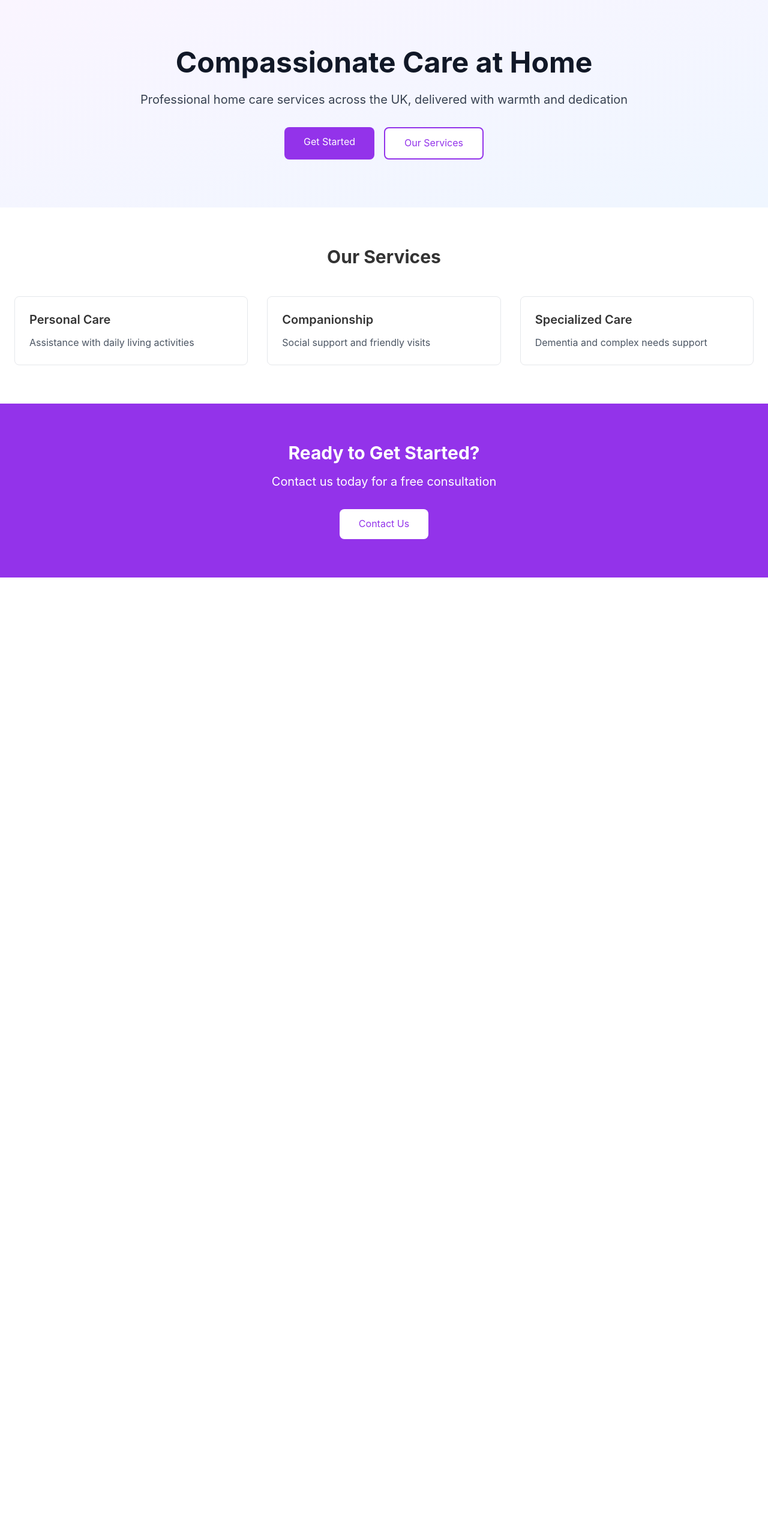
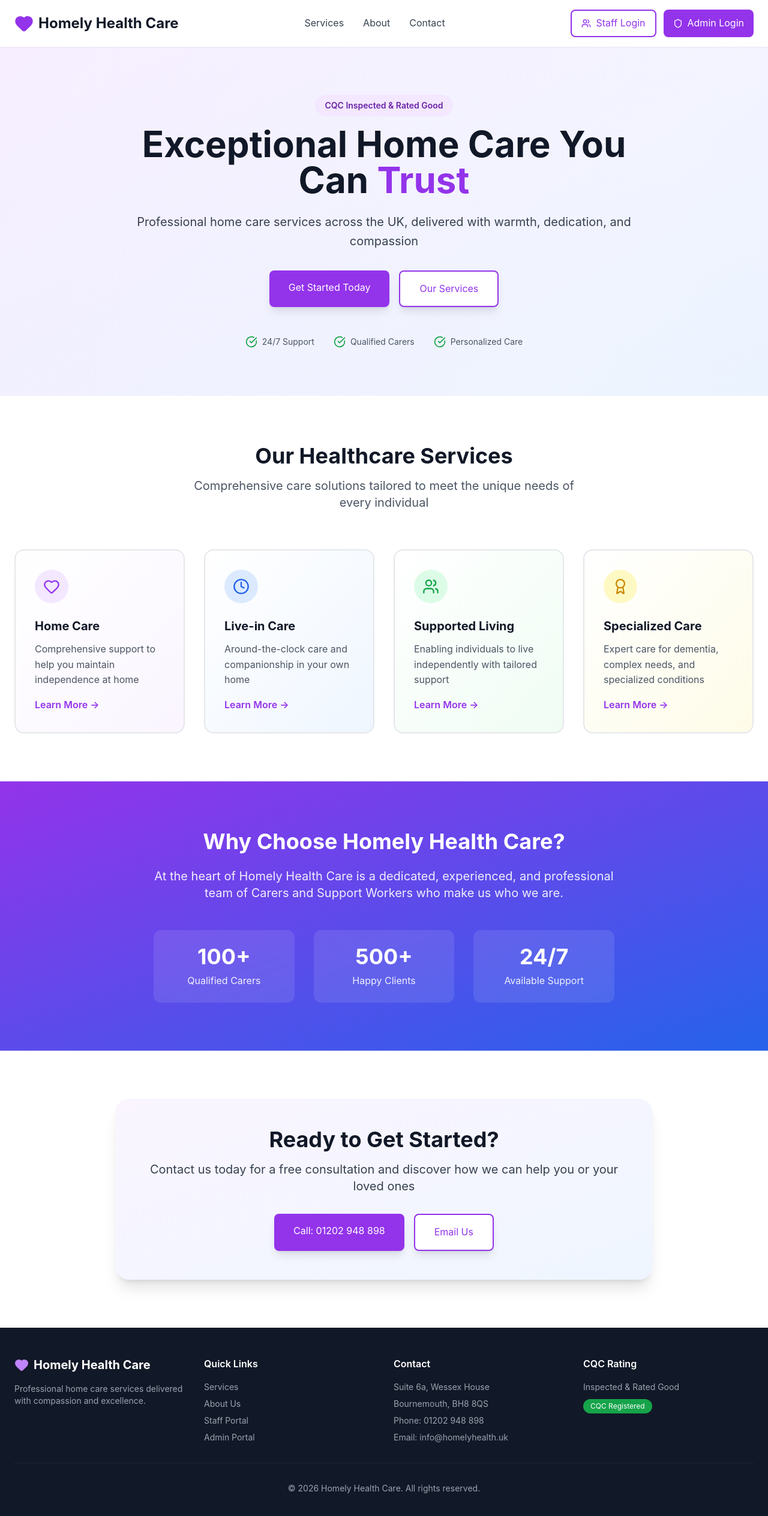
Before and after one commit to JohnOkenyi/homelyhealth-care-website, a Next.js app: page / in a window 1280 px wide. Shown: the top 2528 px of the page at 60% size. Before the commit the page ends 963 px from the top, so only its background shows below. Built offline with nearby package versions, Linux system fonts and the light colour scheme.

Commit message:
Create world-class homepage with Staff/Admin login buttons - Phase 1

```diff
--- a/src/app/page.tsx
+++ b/src/app/page.tsx
@@ -1,56 +1,218 @@
+import Link from 'next/link';
+import { Users, Shield, Heart, Clock, Award, CheckCircle } from 'lucide-react';
+
 export default function Home() {
   return (
-    <main className="min-h-screen">
-      <section className="relative bg-gradient-to-br from-purple-50 to-blue-50 py-20">
-        <div className="container mx-auto px-6">
+    <main className="min-h-screen bg-gradient-to-br from-purple-50 via-white to-blue-50">
+      {/* Navigation */}
+      <nav className="bg-white shadow-sm sticky top-0 z-50">
+        <div className="container mx-auto px-6 py-4">
+          <div className="flex items-center justify-between">
+            <div className="flex items-center space-x-2">
+              <Heart className="w-8 h-8 text-purple-600" fill="currentColor" />
+              <span className="text-2xl font-bold text-gray-900">Homely Health Care</span>
+            </div>
+            <div className="hidden md:flex space-x-8">
+              <a href="#services" className="text-gray-700 hover:text-purple-600 transition">Services</a>
+              <a href="#about" className="text-gray-700 hover:text-purple-600 transition">About</a>
+              <a href="#contact" className="text-gray-700 hover:text-purple-600 transition">Contact</a>
+            </div>
+            <div className="flex gap-3">
+              <Link href="/staff" className="flex items-center gap-2 px-4 py-2 text-purple-600 border-2 border-purple-600 rounded-lg hover:bg-purple-50 transition">
+                <Users className="w-4 h-4" />
+                Staff Login
+              </Link>
+              <Link href="/admin" className="flex items-center gap-2 px-4 py-2 bg-purple-600 text-white rounded-lg hover:bg-purple-700 transition">
+                <Shield className="w-4 h-4" />
+                Admin Login
+              </Link>
+            </div>
+          </div>
+        </div>
+      </nav>
+
+      {/* Hero Section */}
+      <section className="relative py-20 overflow-hidden">
+        <div className="absolute inset-0 bg-gradient-to-br from-purple-100 to-blue-100 opacity-50"></div>
+        <div className="container mx-auto px-6 relative z-10">
           <div className="max-w-4xl mx-auto text-center">
-            <h1 className="text-5xl font-bold text-gray-900 mb-6">
-              Compassionate Care at Home
+            <div className="inline-block mb-4 px-4 py-2 bg-purple-100 text-purple-800 rounded-full text-sm font-semibold">
+              CQC Inspected & Rated Good
+            </div>
+            <h1 className="text-5xl md:text-6xl font-bold text-gray-900 mb-6 leading-tight">
+              Exceptional Home Care You Can <span className="text-purple-600">Trust</span>
             </h1>
-            <p className="text-xl text-gray-700 mb-8">
-              Professional home care services across the UK, delivered with warmth and dedication
+            <p className="text-xl text-gray-700 mb-8 leading-relaxed">
+              Professional home care services across the UK, delivered with warmth, dedication, and compassion
             </p>
             <div className="flex gap-4 justify-center flex-wrap">
-              <a href="/contact" className="bg-purple-600 text-white px-8 py-3 rounded-lg hover:bg-purple-700 transition">
-                Get Started
+              <a href="#contact" className="px-8 py-4 bg-purple-600 text-white rounded-lg hover:bg-purple-700 transition shadow-lg hover:shadow-xl transform hover:-translate-y-1 duration-200">
+                Get Started Today
               </a>
-              <a href="/services" className="bg-white text-purple-600 px-8 py-3 rounded-lg border-2 border-purple-600 hover:bg-purple-50 transition">
+              <a href="#services" className="px-8 py-4 bg-white text-purple-600 rounded-lg border-2 border-purple-600 hover:bg-purple-50 transition shadow-lg hover:shadow-xl transform hover:-translate-y-1 duration-200">
                 Our Services
+              </a>
+            </div>
+            <div className="mt-12 flex justify-center gap-8 text-sm text-gray-600">
+              <div className="flex items-center gap-2">
+                <CheckCircle className="w-5 h-5 text-green-600" />
+                <span>24/7 Support</span>
+              </div>
+              <div className="flex items-center gap-2">
+                <CheckCircle className="w-5 h-5 text-green-600" />
+                <span>Qualified Carers</span>
+              </div>
+              <div className="flex items-center gap-2">
+                <CheckCircle className="w-5 h-5 text-green-600" />
+                <span>Personalized Care</span>
+              </div>
+            </div>
+          </div>
+        </div>
+      </section>
+
+      {/* Services Section */}
+      <section id="services" className="py-20 bg-white">
+        <div className="container mx-auto px-6">
+          <div className="text-center mb-16">
+            <h2 className="text-4xl font-bold text-gray-900 mb-4">Our Healthcare Services</h2>
+            <p className="text-xl text-gray-600 max-w-2xl mx-auto">
+              Comprehensive care solutions tailored to meet the unique needs of every individual
+            </p>
+          </div>
+          <div className="grid md:grid-cols-2 lg:grid-cols-4 gap-8">
+            <div className="p-8 border-2 border-gray-200 rounded-2xl hover:border-purple-300 hover:shadow-xl transition duration-300 bg-gradient-to-br from-white to-purple-50">
+              <div className="w-14 h-14 bg-purple-100 rounded-full flex items-center justify-center mb-6">
+                <Heart className="w-7 h-7 text-purple-600" />
+              </div>
+              <h3 className="text-xl font-bold text-gray-900 mb-3">Home Care</h3>
+              <p className="text-gray-600 mb-4">Comprehensive support to help you maintain independence at home</p>
+              <a href="#" className="text-purple-600 font-semibold hover:text-purple-700 inline-flex items-center">
+                Learn More →
+              </a>
+            </div>
+            <div className="p-8 border-2 border-gray-200 rounded-2xl hover:border-purple-300 hover:shadow-xl transition duration-300 bg-gradient-to-br from-white to-blue-50">
+              <div className="w-14 h-14 bg-blue-100 rounded-full flex items-center justify-center mb-6">
+                <Clock className="w-7 h-7 text-blue-600" />
+              </div>
+              <h3 className="text-xl font-bold text-gray-900 mb-3">Live-in Care</h3>
+              <p className="text-gray-600 mb-4">Around-the-clock care and companionship in your own home</p>
+              <a href="#" className="text-purple-600 font-semibold hover:text-purple-700 inline-flex items-center">
+                Learn More →
+              </a>
+            </div>
+            <div className="p-8 border-2 border-gray-200 rounded-2xl hover:border-purple-300 hover:shadow-xl transition duration-300 bg-gradient-to-br from-white to-green-50">
+              <div className="w-14 h-14 bg-green-100 rounded-full flex items-center justify-center mb-6">
+                <Users className="w-7 h-7 text-green-600" />
+              </div>
+              <h3 className="text-xl font-bold text-gray-900 mb-3">Supported Living</h3>
+              <p className="text-gray-600 mb-4">Enabling individuals to live independently with tailored support</p>
+              <a href="#" className="text-purple-600 font-semibold hover:text-purple-700 inline-flex items-center">
+                Learn More →
+              </a>
+            </div>
+            <div className="p-8 border-2 border-gray-200 rounded-2xl hover:border-purple-300 hover:shadow-xl transition duration-300 bg-gradient-to-br from-white to-yellow-50">
+              <div className="w-14 h-14 bg-yellow-100 rounded-full flex items-center justify-center mb-6">
+                <Award className="w-7 h-7 text-yellow-600" />
+              </div>
+              <h3 className="text-xl font-bold text-gray-900 mb-3">Specialized Care</h3>
+              <p className="text-gray-600 mb-4">Expert care for dementia, complex needs, and specialized conditions</p>
+              <a href="#" className="text-purple-600 font-semibold hover:text-purple-700 inline-flex items-center">
+                Learn More →
               </a>
             </div>
           </div>
         </div>
       </section>
 
-      <section className="py-16 bg-white">
+      {/* About Section */}
+      <section id="about" className="py-20 bg-gradient-to-br from-purple-600 to-blue-600 text-white">
         <div className="container mx-auto px-6">
-          <h2 className="text-3xl font-bold text-center mb-12">Our Services</h2>
-          <div className="grid md:grid-cols-3 gap-8">
-            <div className="p-6 border rounded-lg hover:shadow-lg transition">
-              <h3 className="text-xl font-semibold mb-3">Personal Care</h3>
-              <p className="text-gray-600">Assistance with daily living activities</p>
-            </div>
-            <div className="p-6 border rounded-lg hover:shadow-lg transition">
-              <h3 className="text-xl font-semibold mb-3">Companionship</h3>
-              <p className="text-gray-600">Social support and friendly visits</p>
-            </div>
-            <div className="p-6 border rounded-lg hover:shadow-lg transition">
-              <h3 className="text-xl font-semibold mb-3">Specialized Care</h3>
-              <p className="text-gray-600">Dementia and complex needs support</p>
+          <div className="max-w-3xl mx-auto text-center">
+            <h2 className="text-4xl font-bold mb-6">Why Choose Homely Health Care?</h2>
+            <p className="text-xl mb-8 opacity-90">
+              At the heart of Homely Health Care is a dedicated, experienced, and professional team of Carers and Support Workers who make us who we are.
+            </p>
+            <div className="grid md:grid-cols-3 gap-8 mt-12">
+              <div className="bg-white/10 backdrop-blur-sm p-6 rounded-xl">
+                <div className="text-4xl font-bold mb-2">100+</div>
+                <div className="opacity-90">Qualified Carers</div>
+              </div>
+              <div className="bg-white/10 backdrop-blur-sm p-6 rounded-xl">
+                <div className="text-4xl font-bold mb-2">500+</div>
+                <div className="opacity-90">Happy Clients</div>
+              </div>
+              <div className="bg-white/10 backdrop-blur-sm p-6 rounded-xl">
+                <div className="text-4xl font-bold mb-2">24/7</div>
+                <div className="opacity-90">Available Support</div>
+              </div>
             </div>
           </div>
         </div>
       </section>
 
-      <section className="bg-purple-600 text-white py-16">
-        <div className="container mx-auto px-6 text-center">
-          <h2 className="text-3xl font-bold mb-4">Ready to Get Started?</h2>
-          <p className="text-xl mb-8">Contact us today for a free consultation</p>
-          <a href="/contact" className="bg-white text-purple-600 px-8 py-3 rounded-lg hover:bg-gray-100 transition inline-block">
-            Contact Us
-          </a>
+      {/* CTA Section */}
+      <section id="contact" className="py-20 bg-white">
+        <div className="container mx-auto px-6">
+          <div className="max-w-4xl mx-auto text-center bg-gradient-to-br from-purple-50 to-blue-50 p-12 rounded-3xl shadow-xl">
+            <h2 className="text-4xl font-bold text-gray-900 mb-4">Ready to Get Started?</h2>
+            <p className="text-xl text-gray-700 mb-8">
+              Contact us today for a free consultation and discover how we can help you or your loved ones
+            </p>
+            <div className="flex flex-col sm:flex-row gap-4 justify-center">
+              <a href="tel:01202948898" className="px-8 py-4 bg-purple-600 text-white rounded-lg hover:bg-purple-700 transition shadow-lg">
+                Call: 01202 948 898
+              </a>
+              <a href="mailto:info@homelyhealth.uk" className="px-8 py-4 bg-white text-purple-600 border-2 border-purple-600 rounded-lg hover:bg-purple-50 transition shadow-lg">
+                Email Us
+              </a>
+            </div>
+          </div>
         </div>
       </section>
+
+      {/* Footer */}
+      <footer className="bg-gray-900 text-white py-12">
+        <div className="container mx-auto px-6">
+          <div className="grid md:grid-cols-4 gap-8">
+            <div>
+              <div className="flex items-center space-x-2 mb-4">
+                <Heart className="w-6 h-6 text-purple-400" fill="currentColor" />
+                <span className="text-xl font-bold">Homely Health Care</span>
+              </div>
+              <p className="text-gray-400 text-sm">
+                Professional home care services delivered with compassion and excellence.
+              </p>
+            </div>
+            <div>
+              <h3 className="font-semibold mb-4">Quick Links</h3>
+              <ul className="space-y-2 text-sm text-gray-400">
+                <li><a href="#services" className="hover:text-purple-400 transition">Services</a></li>
+                <li><a href="#about" className="hover:text-purple-400 transition">About Us</a></li>
+                <li><Link href="/staff" className="hover:text-purple-400 transition">Staff Portal</Link></li>
+                <li><Link href="/admin" className="hover:text-purple-400 transition">Admin Portal</Link></li>
+              </ul>
+            </div>
+            <div>
+              <h3 className="font-semibold mb-4">Contact</h3>
+              <ul className="space-y-2 text-sm text-gray-400">
+                <li>Suite 6a, Wessex House</li>
+                <li>Bournemouth, BH8 8QS</li>
+                <li>Phone: 01202 948 898</li>
+                <li>Email: info@homelyhealth.uk</li>
+              </ul>
+            </div>
+            <div>
+              <h3 className="font-semibold mb-4">CQC Rating</h3>
+              <p className="text-sm text-gray-400 mb-2">Inspected & Rated Good</p>
+              <div className="inline-block px-3 py-1 bg-green-600 text-white text-xs rounded-full">CQC Registered</div>
+            </div>
+          </div>
+          <div className="border-t border-gray-800 mt-8 pt-8 text-center text-sm text-gray-400">
+            <p>&copy; {new Date().getFullYear()} Homely Health Care. All rights reserved.</p>
+          </div>
+        </div>
+      </footer>
     </main>
-  )
+  );
 }
```
